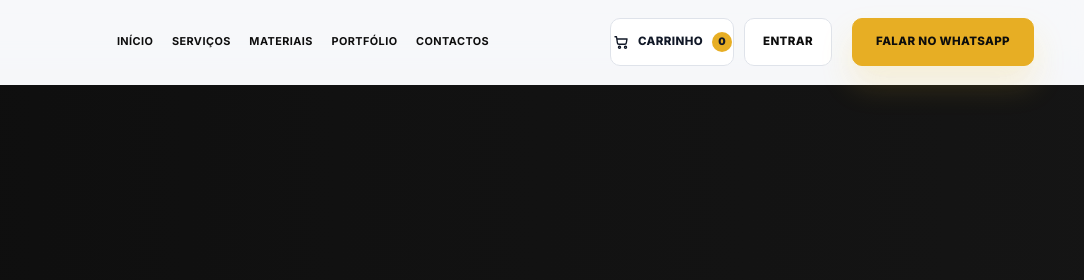
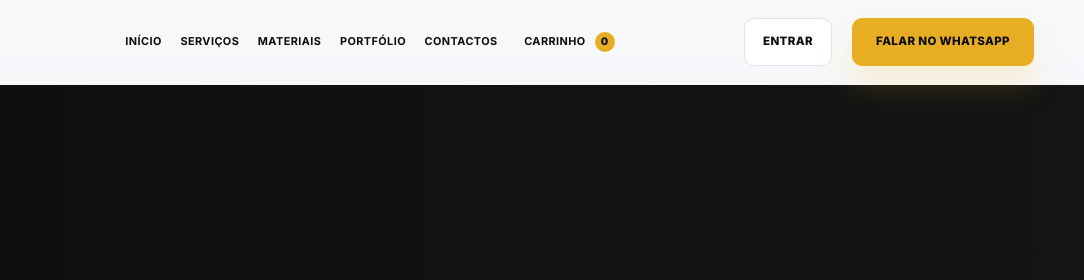
Before and after one commit to josemanuelsimao8-droid/sitemukwatela, a plain HTML site: page index.html in a window 1280 px wide. Shown: the top 280 px of the page, 196-1280 px from the left. Drawn offline with nearby package versions, Linux system fonts and the light colour scheme; no server answers.

Commit message:
Move Carrinho para junto dos menus principais no Início

```diff
--- a/index.html
+++ b/index.html
@@ -21,9 +21,9 @@
       <li><a href="materiais.html">Materiais</a></li>
       <li><a href="portfolio.html">Portfólio</a></li>
       <li><a href="contactos.html">Contactos</a></li>
+      <li class="nav-cart-item"><a class="nav-cart-link" href="carrinho.html" aria-label="Abrir carrinho"><svg class="nav-cart-icon" viewBox="0 0 24 24" aria-hidden="true" focusable="false"><path d="M4 5h2l1.2 8.2a2 2 0 0 0 2 1.8h7.9a2 2 0 0 0 2-1.7L20 8H7.1"></path><circle cx="10" cy="19" r="1.4"></circle><circle cx="18" cy="19" r="1.4"></circle></svg><span>Carrinho</span><span class="header-cart-count" data-cart-count hidden>0</span></a></li>
     </ul></nav>
     <div class="header-actions">
-      <a class="header-cart-link" href="carrinho.html" aria-label="Abrir carrinho"><svg class="header-cart-icon" viewBox="0 0 24 24" aria-hidden="true" focusable="false"><path d="M4 5h2l1.2 8.2a2 2 0 0 0 2 1.8h7.9a2 2 0 0 0 2-1.7L20 8H7.1"></path><circle cx="10" cy="19" r="1.4"></circle><circle cx="18" cy="19" r="1.4"></circle></svg><span class="header-cart-label">Carrinho</span><span class="header-cart-count" data-cart-count hidden>0</span></a>
       <a class="btn btn-secondary header-login" href="auth.html">Entrar</a>
       <a class="btn btn-whatsapp" data-whatsapp data-whatsapp-message="Olá, gostaria de solicitar um orçamento." href="#">Falar no WhatsApp</a>
     </div>
```
